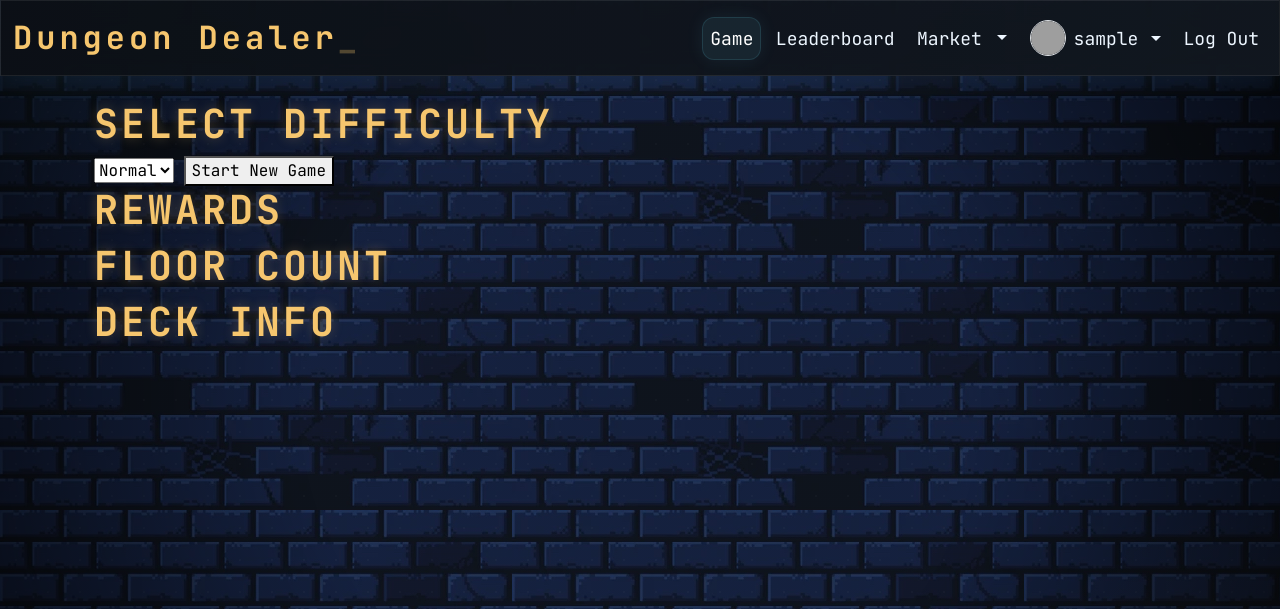
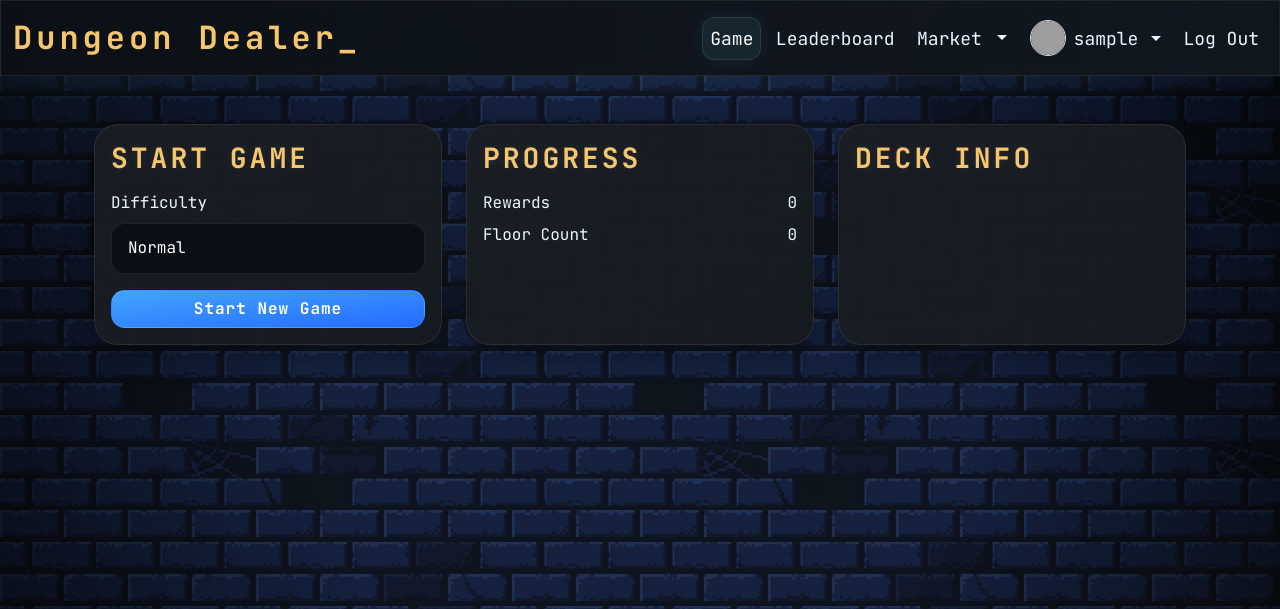
Before and after one commit to phyric1/CITS3403_Project, a Flask app: page /game in a window 1280 px wide. Shown: the top 609 px of the page. Run offline with Flask 3, Linux system fonts and the light colour scheme; the visitor is signed in with stand-in values (Sample User, id 1); data that the repository does not hold is empty; grey boxes are pictures that could not be loaded.

Commit message:
Updated the start game page to match the styling of the rest of the site

```diff
--- a/app/templates/start_game.html
+++ b/app/templates/start_game.html
@@ -2,62 +2,57 @@
 
 {% block title %}Game{% endblock %}
 
+{% block extra_links %}
+<link rel="stylesheet" href="{{ url_for('static', filename='game.css') }}">
+<link rel="stylesheet" href="{{ url_for('static', filename='cards.css') }}">
+<script src="{{ url_for('static', filename='game.js') }}"></script>
+{% endblock %}
+
 {% block content %}
-<link rel="stylesheet" href="{{ url_for('static', filename='cards.css') }}">
-<style>
-    .bright {
-        filter: brightness(125%);
-    }
+<div class="container-fluid py-4">
+    <div class="row g-4">
+        <div class="col-12 col-md-4">
+            <div class="card glass-card p-3 h-100">
+                <h3 class="mb-3">Start Game</h3>
 
-    /* Game page specific card styles */
-    #hand-cards .game-card {
-        min-width: 140px;
-    }
-
-    #hand-cards .card-body {
-        padding: 5%;
-        font-size: 90%;
-    }
-
-    #hand-cards .card-footer {
-        font-size: 0.8rem;
-    }
-
-    #hand-cards .card-title-box {
-        font-size: 0.8rem;
-    }
-
-    #hand-cards .rarity-master .card-title-box {
-        font-size: 0.7rem;
-    }
-
-    #hand-cards .card-uses {
-        font-size: 1rem;
-    }
-
-    #discard {
-        width: 70%;
-    }
-</style>
-    <div class="container-fluid row">
-        <div class="start-menu">
-            <div class="difficulty-select">
-                <h1>Select Difficulty</h1>
-                <select id="difficulty">
+                <label for="difficulty" class="form-label">Difficulty</label>
+                <select id="difficulty" class="form-select mb-3">
                     <option value="Easy">Easy</option>
                     <option value="Normal" selected>Normal</option>
                     <option value="Hard">Hard</option>
                 </select>
-            <button onclick="startGame()">Start New Game</button>
+
+                <button class="btn btn-primary w-100" onclick="startGame()">
+                    Start New Game
+                </button>
+            </div>
         </div>
 
-        <div class="rewards">
-            <h1>Rewards</h1>
-            <h1>Floor Count</h1>
+        <div class="col-12 col-md-4">
+            <div class="card glass-card p-3 h-100">
+                <h3 class="mb-3">Progress</h3>
+
+                <div class="d-flex justify-content-between mb-2">
+                    <span>Rewards</span>
+                    <span id="rewards-value">0</span>
+                </div>
+
+                <div class="d-flex justify-content-between">
+                    <span>Floor Count</span>
+                    <span id="floor-count">0</span>
+                </div>
+            </div>
         </div>
-         <div class="Deck">
-            <h1>Deck Info<h1>
+
+        <div class="col-12 col-md-4">
+            <div class="card glass-card p-3 h-100">
+                <h3 class="mb-3">Deck Info</h3>
+
+                <div id="deck-info">
+                </div>
+            </div>
         </div>
+
     </div>
-<script src="{{ url_for('static', filename='game.js') }}"></script>
+</div>
 {% endblock %}
```
